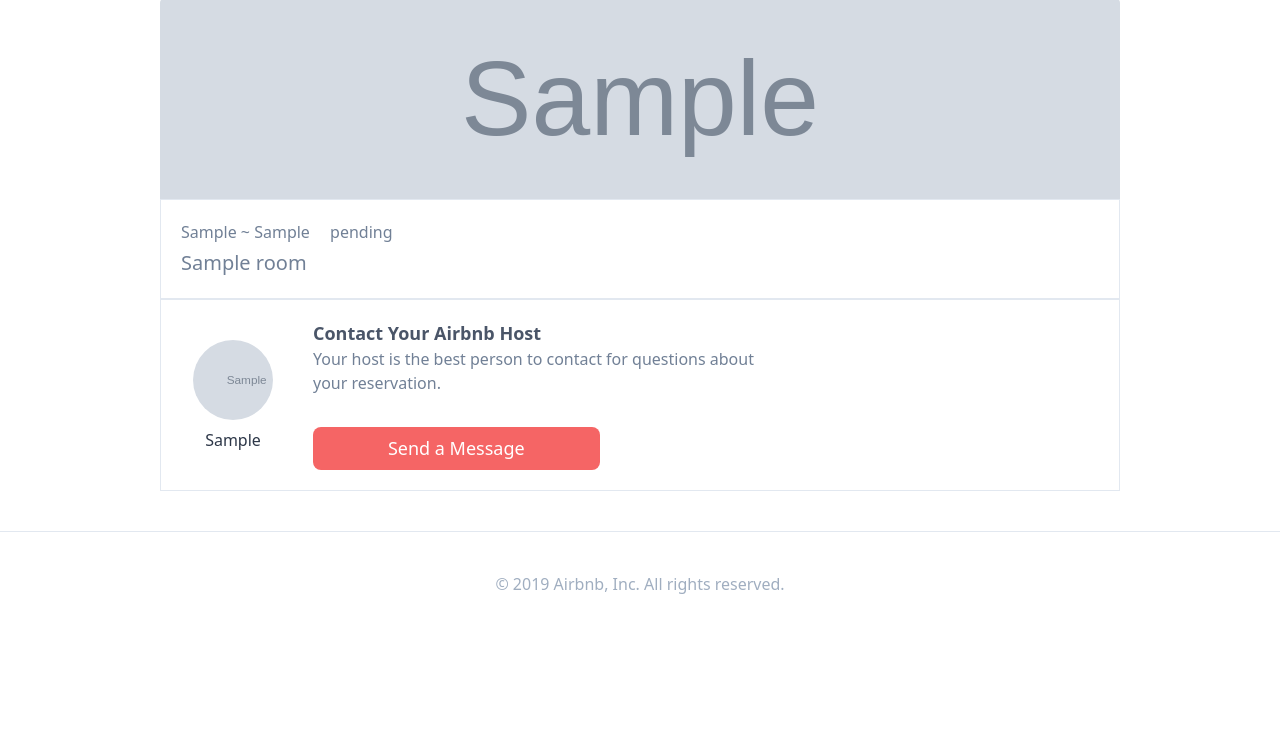
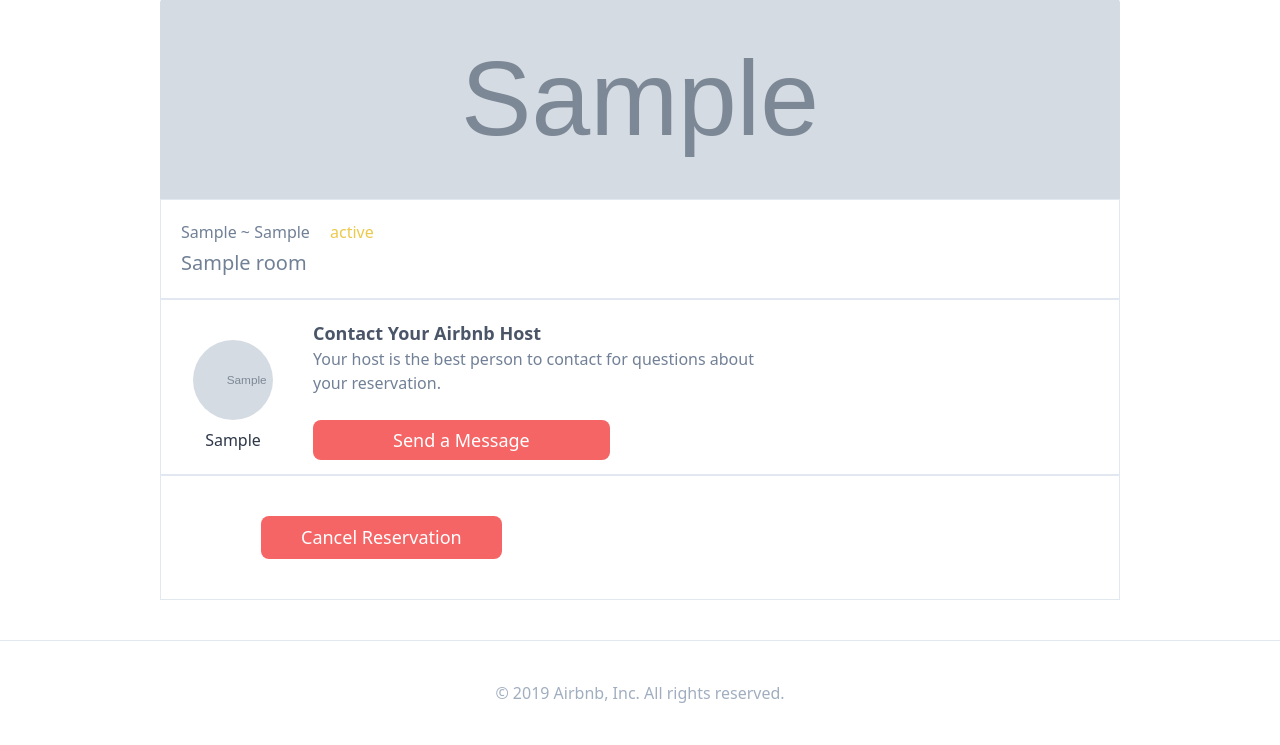
Before and after one commit to haeinjo/airbnb-clone, a Django app: template templates/reservations/detail.html in a window 1280 px wide. Shown: the part 145-890 px from the top of the page. Before the commit the page ends 739 px from the top, so only its background shows below. Run offline with Django 3.2, Linux system fonts and the light colour scheme; the template is opened without the code that fills it: most values are stand-ins (such as "Sample title", 1, 10 or a date in 2020); grey boxes marked "Sample" are stand-in pictures; parts of the project's set-up code (start-up, migrations or seed data) failed here and were passed over; some libraries are stand-ins or nearby versions.

Commit message:
24.12 Reservation Detail part Two

```diff
--- a/templates/reservations/detail.html
+++ b/templates/reservations/detail.html
@@ -17,7 +17,11 @@
         </div>
         <div class="border border-gray-300 p-5">
             <div class="font-normal text-gray-600">{{reservation.check_in}} ~ {{reservation.check_out}}
-                <span class="ml-4">{{reservation.status}}</span></div>
+                <span
+                    class="ml-4 {% if reservation.status == 'pending' %}text-yellow-500{%elif reservation.status == 'calceled' %}text-red-700{% else %}text-teal-600{% endif %}">
+                    {{reservation.get_status_display}}
+                </span>
+            </div>
             <div class="text-xl font-medium text-gray-600 mt-1">{{reservation.room.name}}</div>
         </div>
         <div class="flex border border-gray-300 p-5 items-start px-8">
@@ -32,8 +36,16 @@
                 <div class="w-5/6 font-medium text-gray-600 mb-8">Your host is the best person to contact for questions
                     about
                     your reservation.</div>
-                <div class="btn-link w-2/4 py-2">Send a Message</div>
+                <a href="#" class="btn-link px-20 py-2">Send a Message</a>
             </div>
+        </div>
+        <div class="flex border border-gray-300 items-start py-10 px-5 justify-between">
+            {% if reservation.status == 'pending' %}
+            <a herf="#" class="btn-link px-10 py-2 w-auto mx-20">Cancel Reservation</a>
+                {% if reservation.room.host == user %}
+                    <a herf="#" class="btn-link px-10 py-2 w-auto mx-20">Confirm Reservation</a>
+                {% endif %}
+            {% endif %}
         </div>
     </div>
 </div>
```
